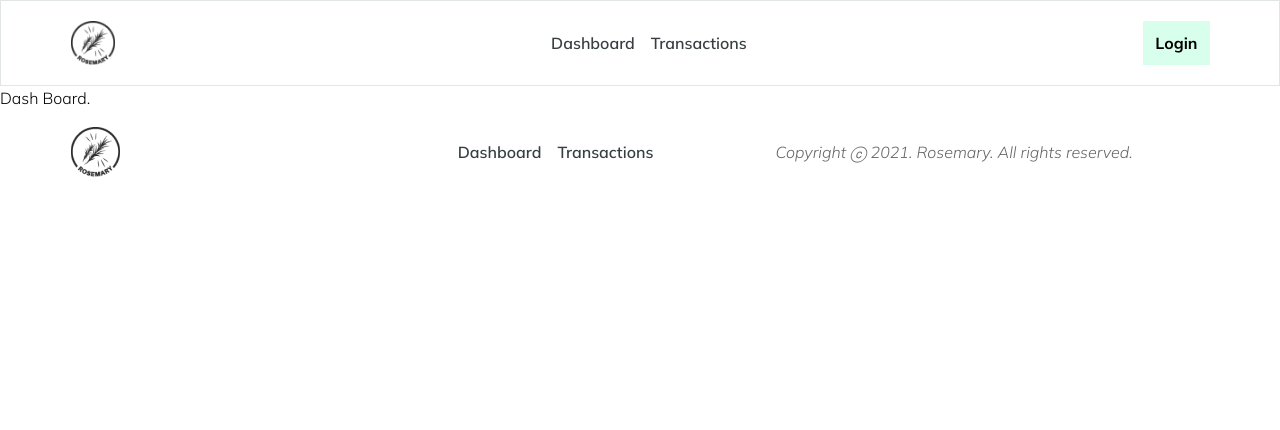
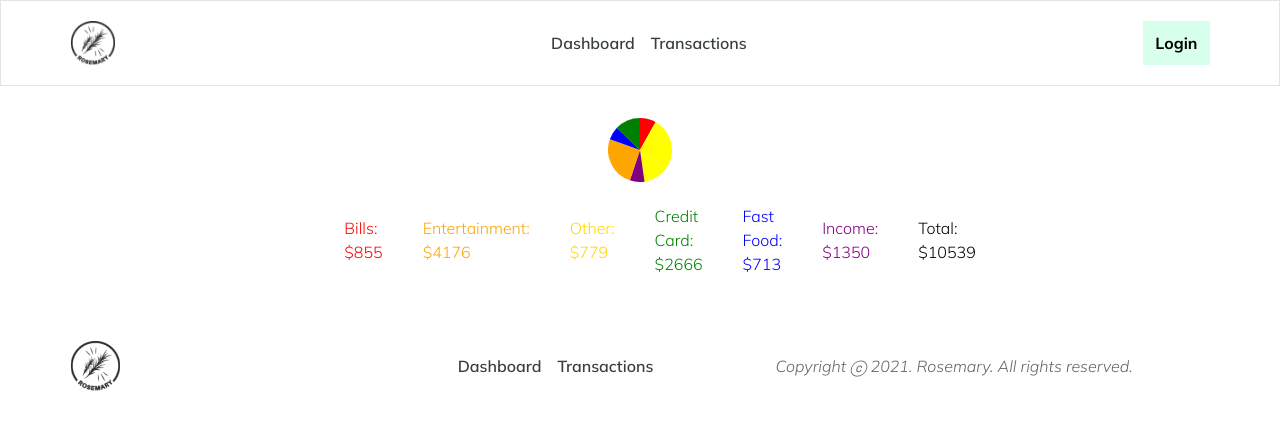
Before and after one commit to markanator/rosemary-personal-finance, a React (Create React App) app: page /dashboard in a window 1280 px wide. Shown: the top 430 px of the page. Built offline with nearby package versions, Linux system fonts and the light colour scheme.

Commit message:
added temporary pie chart
new package has been installed, please check "react-minimal-pie-chart" is added

```diff
--- a/package.json
+++ b/package.json
@@ -11,6 +11,7 @@
     "react": "^17.0.1",
     "react-dom": "^17.0.1",
     "react-icons": "^4.2.0",
+    "react-minimal-pie-chart": "^8.2.0",
     "react-modal-video": "^1.2.6",
     "react-router-dom": "^5.2.0",
     "react-scripts": "4.0.3",
--- /dev/null
+++ b/src/components/common/dashboard_contents/pie-chart.css
@@ -0,0 +1,32 @@
+.chart{
+    width: 10%;
+    margin: auto;
+    padding: 2rem;
+    flex-direction: row;
+}
+.details{
+    display: flex;
+    flex-direction: row;
+    list-style: none;
+    justify-content: center;
+    align-items: center;
+}
+
+.colorReference_red{
+    color: red;
+}
+.colorReference_orange{
+    color: orange;
+}
+.colorReference_yellow{
+    color: gold;
+}
+.colorReference_green{
+    color: green;
+}
+.colorReference_blue{
+    color: blue;
+}
+.colorReference_purple{
+    color: purple;
+}
--- /dev/null
+++ b/src/components/common/dashboard_contents/pie-chart.js
@@ -0,0 +1,62 @@
+import React from 'react';
+import { PieChart } from 'react-minimal-pie-chart';
+import './pie-chart.css';
+import MOCK_DATA from '../../../tempData/trxList.json';
+import PieChartParser from './pie-chart_parser';
+
+const [finalResults, totalSum] = PieChartParser(MOCK_DATA);
+
+// export default function SpendingRender() {
+// const myData = [
+//     finalResults.Bills,
+//     finalResults.Entertainment,
+//     finalResults.Other,
+//     finalResults.CreditCard,
+//     finalResults.FastFood,
+//     finalResults.Income,
+//   ];
+// }
+
+export default function SpendingRender() {
+  const myData = [
+    finalResults.Bills,
+    finalResults.Entertainment,
+    finalResults.Other,
+    finalResults.CreditCard,
+    finalResults.FastFood,
+    finalResults.Income,
+  ];
+
+  return (
+    <div className="chart">
+      <PieChart
+        // your data
+        data={myData}
+        // width and height of the view box
+        viewBoxSize={[100, 100]}
+        startAngle={270}
+      />
+      <div className="details">
+        <ul className="colorReference_red">
+          {myData[0].category}: ${myData[0].value}
+        </ul>
+        <ul className="colorReference_orange">
+          {myData[1].category}: ${myData[1].value}
+        </ul>
+        <ul className="colorReference_yellow">
+          {myData[2].category}: ${myData[2].value}
+        </ul>
+        <ul className="colorReference_green">
+          {myData[3].category}: ${myData[3].value}
+        </ul>
+        <ul className="colorReference_blue">
+          {myData[4].category}: ${myData[4].value}
+        </ul>
+        <ul className="colorReference_purple">
+          {myData[5].category}: ${myData[5].value}
+        </ul>
+        <ul>Total: ${totalSum}</ul>
+      </div>
+    </div>
+  );
+}
--- /dev/null
+++ b/src/components/common/dashboard_contents/pie-chart_parser.js
@@ -0,0 +1,80 @@
+export default function PieChartParser(arrayOfData) {
+  let finalResults = {
+    Entertainment: {
+      category: 'Entertainment',
+      value: 0,
+      color: 'yellow',
+    },
+    CreditCard: {
+      category: 'Credit Card',
+      value: 0,
+      color: 'orange',
+    },
+    Bills: {
+      category: 'Bills',
+      value: 0,
+      color: 'red',
+    },
+    Other: {
+      category: 'Other',
+      value: 0,
+      color: 'purple',
+    },
+    FastFood: {
+      category: 'Fast Food',
+      value: 0,
+      color: 'blue',
+    },
+    Income: {
+      category: 'Income',
+      value: 0,
+      color: 'green',
+    },
+  };
+
+  let totalSum = 0;
+
+  arrayOfData.forEach(element => {
+    // adding values to finalresults array
+    switch (element.trx_category) {
+
+      case 'Entertainment':
+        // add elemnt value to finalResults
+        finalResults.Entertainment.value += element.trx_amount;
+        totalSum += element.trx_amount;
+        break;
+      case 'Credit Card':
+        // add elemnt value to finalResults
+        finalResults.CreditCard.value += element.trx_amount;
+        totalSum += element.trx_amount;
+        break;
+      case 'Bills':
+        // add elemnt value to finalResults
+        finalResults.Bills.value += element.trx_amount;
+        totalSum += element.trx_amount;
+        break;
+      case 'Other':
+        // add elemnt value to finalResults
+        finalResults.Other.value += element.trx_amount;
+        totalSum += element.trx_amount;
+        break;
+      case 'Fast Food':
+        // add elemnt value to finalResults
+        finalResults.FastFood.value += element.trx_amount;
+        totalSum += element.trx_amount;
+        break;
+      case 'Income':
+        // add elemnt value to finalResults
+        finalResults.Income.value += element.trx_amount;
+        totalSum += element.trx_amount;
+        break;
+    default:
+        console.log("Nothing Detected");
+    }
+  });
+
+  //
+  return [finalResults, totalSum];
+}
+
+// PieChartParser(MOCKDATA);
--- a/src/pages/dashboard.js
+++ b/src/pages/dashboard.js
@@ -1,10 +1,11 @@
 import React from 'react';
+import SpendingRender from '../components/common/dashboard_contents/pie-chart';
 import Layout from '../components/common/layout/layout';
 
 export default function DashBoard() {
   return (
     <Layout>
-        Dash Board.
+    <SpendingRender/>
     </Layout>
   );
 }
--- /dev/null
+++ b/src/tempData/trxList.json
@@ -0,0 +1,182 @@
+[
+  {
+    "id": 1,
+    "user_id": 1,
+    "trx_type": "Transfer",
+    "trx_date": "2020-02-26T16:14:28Z",
+    "trx_details": "Nam ultrices, libero non mattis pulvinar, nulla pede ullamcorper augue, a suscipit nulla elit ac nulla.",
+    "trx_category": "Entertainment",
+    "trx_amount": 495
+  },
+  {
+    "id": 2,
+    "user_id": 1,
+    "trx_type": "Transfer",
+    "trx_date": "2021-01-01T02:21:39Z",
+    "trx_details": "Aenean lectus.",
+    "trx_category": "Entertainment",
+    "trx_amount": 697
+  },
+  {
+    "id": 3,
+    "user_id": 1,
+    "trx_type": "Debit",
+    "trx_date": "2021-02-01T18:50:06Z",
+    "trx_details": "Vestibulum sed magna at nunc commodo placerat.",
+    "trx_category": "Other",
+    "trx_amount": 170
+  },
+  {
+    "id": 4,
+    "user_id": 1,
+    "trx_type": "Transfer",
+    "trx_date": "2020-07-27T00:36:01Z",
+    "trx_details": "Etiam justo.",
+    "trx_category": "Fast Food",
+    "trx_amount": 45
+  },
+  {
+    "id": 5,
+    "user_id": 1,
+    "trx_type": "Credit",
+    "trx_date": "2021-03-08T22:19:10Z",
+    "trx_details": "Quisque porta volutpat erat.",
+    "trx_category": "Income",
+    "trx_amount": 278
+  },
+  {
+    "id": 6,
+    "user_id": 1,
+    "trx_type": "Credit",
+    "trx_date": "2021-03-07T18:51:19Z",
+    "trx_details": "Etiam faucibus cursus urna.",
+    "trx_category": "Credit Card",
+    "trx_amount": 856
+  },
+  {
+    "id": 7,
+    "user_id": 1,
+    "trx_type": "Transfer",
+    "trx_date": "2020-06-12T05:56:11Z",
+    "trx_details": "Mauris ullamcorper purus sit amet nulla.",
+    "trx_category": "Bills",
+    "trx_amount": 59
+  },
+  {
+    "id": 8,
+    "user_id": 1,
+    "trx_type": "Credit",
+    "trx_date": "2020-04-26T04:23:39Z",
+    "trx_details": "Nam congue, risus semper porta volutpat, quam pede lobortis ligula, sit amet eleifend pede libero quis orci.",
+    "trx_category": "Other",
+    "trx_amount": 609
+  },
+  {
+    "id": 9,
+    "user_id": 1,
+    "trx_type": "Transfer",
+    "trx_date": "2021-01-06T13:27:14Z",
+    "trx_details": "Nulla mollis molestie lorem.",
+    "trx_category": "Credit Card",
+    "trx_amount": 698
+  },
+  {
+    "id": 10,
+    "user_id": 1,
+    "trx_type": "Debit",
+    "trx_date": "2020-03-06T23:59:38Z",
+    "trx_details": "Curabitur convallis.",
+    "trx_category": "Credit Card",
+    "trx_amount": 246
+  },
+  {
+    "id": 11,
+    "user_id": 1,
+    "trx_type": "Debit",
+    "trx_date": "2020-10-16T03:47:18Z",
+    "trx_details": "Lorem ipsum dolor sit amet, consectetuer adipiscing elit.",
+    "trx_category": "Bills",
+    "trx_amount": 796
+  },
+  {
+    "id": 12,
+    "user_id": 1,
+    "trx_type": "Transfer",
+    "trx_date": "2020-07-05T22:07:09Z",
+    "trx_details": "Nam congue, risus semper porta volutpat, quam pede lobortis ligula, sit amet eleifend pede libero quis orci.",
+    "trx_category": "Fast Food",
+    "trx_amount": 668
+  },
+  {
+    "id": 13,
+    "user_id": 1,
+    "trx_type": "Transfer",
+    "trx_date": "2020-05-13T15:32:35Z",
+    "trx_details": "Ut tellus.",
+    "trx_category": "Entertainment",
+    "trx_amount": 482
+  },
+  {
+    "id": 14,
+    "user_id": 1,
+    "trx_type": "Credit",
+    "trx_date": "2021-03-06T06:48:59Z",
+    "trx_details": "Aliquam augue quam, sollicitudin vitae, consectetuer eget, rutrum at, lorem.",
+    "trx_category": "Entertainment",
+    "trx_amount": 242
+  },
+  {
+    "id": 15,
+    "user_id": 1,
+    "trx_type": "Credit",
+    "trx_date": "2021-01-19T14:30:51Z",
+    "trx_details": "Aliquam sit amet diam in magna bibendum imperdiet.",
+    "trx_category": "Entertainment",
+    "trx_amount": 921
+  },
+  {
+    "id": 16,
+    "user_id": 1,
+    "trx_type": "Credit",
+    "trx_date": "2021-03-15T10:43:04Z",
+    "trx_details": "Integer pede justo, lacinia eget, tincidunt eget, tempus vel, pede.",
+    "trx_category": "Entertainment",
+    "trx_amount": 648
+  },
+  {
+    "id": 17,
+    "user_id": 1,
+    "trx_type": "Credit",
+    "trx_date": "2020-08-14T02:52:45Z",
+    "trx_details": "Quisque erat eros, viverra eget, congue eget, semper rutrum, nulla.",
+    "trx_category": "Credit Card",
+    "trx_amount": 866
+  },
+  {
+    "id": 18,
+    "user_id": 1,
+    "trx_type": "Transfer",
+    "trx_date": "2020-09-12T05:56:23Z",
+    "trx_details": "Morbi vestibulum, velit id pretium iaculis, diam erat fermentum justo, nec condimentum neque sapien placerat ante.",
+    "trx_category": "Income",
+    "trx_amount": 328
+  },
+  {
+    "id": 19,
+    "user_id": 1,
+    "trx_type": "Transfer",
+    "trx_date": "2020-04-16T06:17:56Z",
+    "trx_details": "Maecenas leo odio, condimentum id, luctus nec, molestie sed, justo.",
+    "trx_category": "Income",
+    "trx_amount": 744
+  },
+  {
+    "id": 20,
+    "user_id": 1,
+    "trx_type": "Transfer",
+    "trx_date": "2020-08-22T13:32:55Z",
+    "trx_details": "Nullam porttitor lacus at turpis.",
+    "trx_category": "Entertainment",
+    "trx_amount": 691
+  }
+]
```
Also changed, not shown: 1 other file (tests, documents, lock files or other folders).
